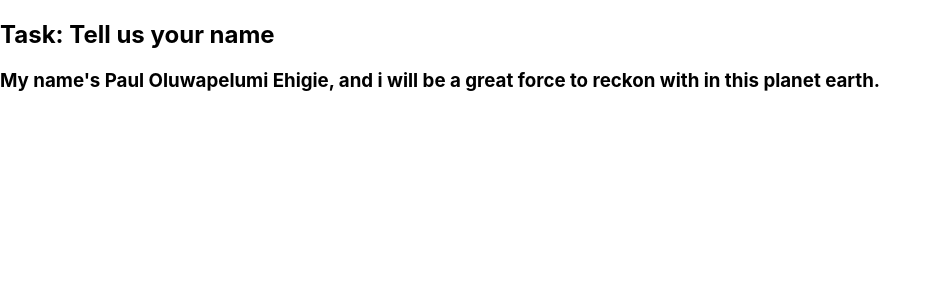
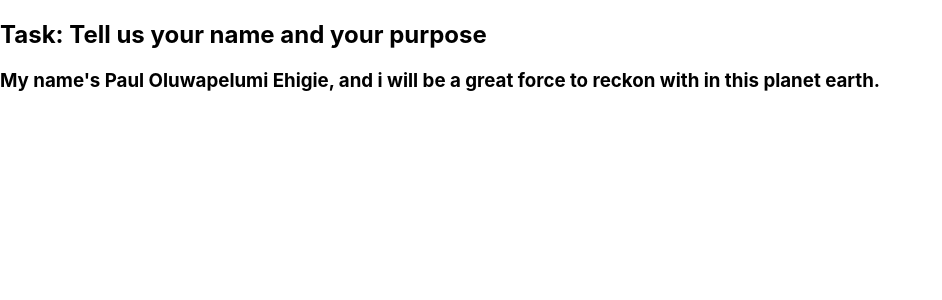
Before and after one commit to Ehigiepaul01/Pratice-React, a React (Create React App) app in the folder praticeapp/: page / in a window 1280 px wide. Shown: the top 300 px of the page, without its empty margins (0-942 px from the left). Built offline with nearby package versions, Linux system fonts and the light colour scheme.

Commit message:
small update made

```diff
--- a/praticeapp/src/App.js
+++ b/praticeapp/src/App.js
@@ -17,7 +17,7 @@ import "./App.css";
 function App() {
   return (
     <div>
-      <h2>Task: Tell us your name</h2>
+      <h2>Task: Tell us your name and your purpose</h2>
       <h3>My name's Paul Oluwapelumi Ehigie, and i will be a great force to reckon with in this planet earth.</h3>
     </div>
   );
```
Also changed, not shown: praticeapp/src/Heading.js (line endings or trailing spaces).
